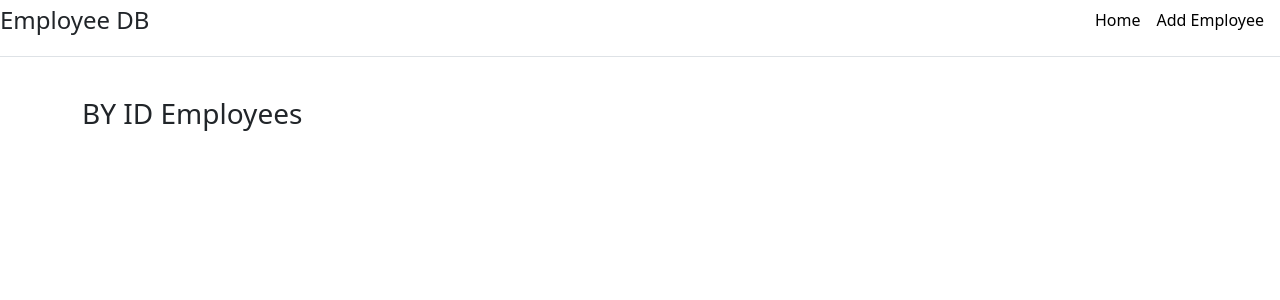
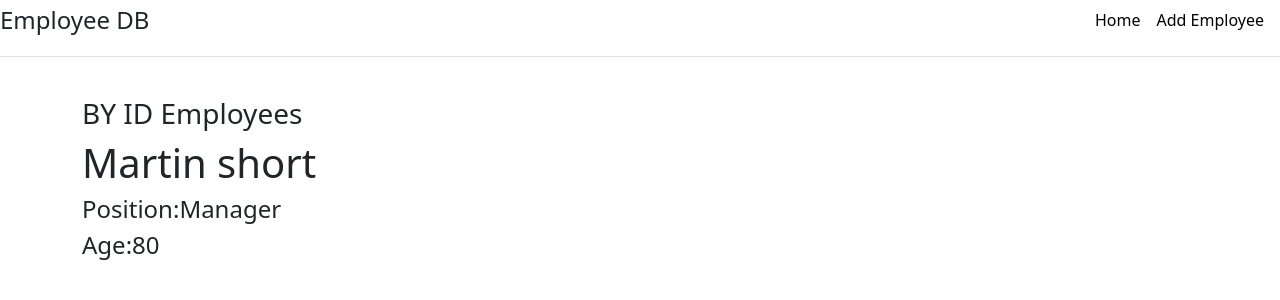
Before and after one commit to sohailakhtr/Nextjs-rendering-learning, a Next.js app: page /employees/1 in a window 1280 px wide. Shown: the top 300 px of the page. Built offline with nearby package versions, Linux system fonts and the light colour scheme; data requests are answered from the project's data file.

Commit message:
Getting employee by ID

```diff
--- a/src/app/employees/[id]/page.js
+++ b/src/app/employees/[id]/page.js
@@ -1,7 +1,19 @@
-export default function EmployeesByID() {
+import axios from "axios";
+
+export default async function EmployeesByID({ params }) {
+  const ID = (await params).id;
+
+  const employee = await axios.get(`http://localhost:3004/employees/${ID}`);
+
   return (
     <>
       <h3>BY ID Employees</h3>
+      <h1> {employee.data.fullname} </h1>
+
+      <div>
+        <h4>Position:{employee.data.position}</h4>
+        <h4>Age:{employee.data.age}</h4>
+      </div>
     </>
   );
 }
--- a/src/helpers/actions.js
+++ b/src/helpers/actions.js
@@ -1,16 +1,16 @@
 "use server";
 
 import axios from "axios";
-import { resolve } from "styled-jsx/css";
+// import { resolve } from "styled-jsx/css";
 
 export async function counterTrigger() {
-  console.log("counter Tigger");
+  // console.log("counter Tigger");
 }
 
 export async function addEmployee(prevState, formdata) {
   // await new Promise((resolve) => setTimeout(resolve, 3000));
 
-  console.log(prevState);
+  // console.log(prevState);
   try {
     if (formdata.get("fullname") === "") {
       throw new Error("The name is required");
```
